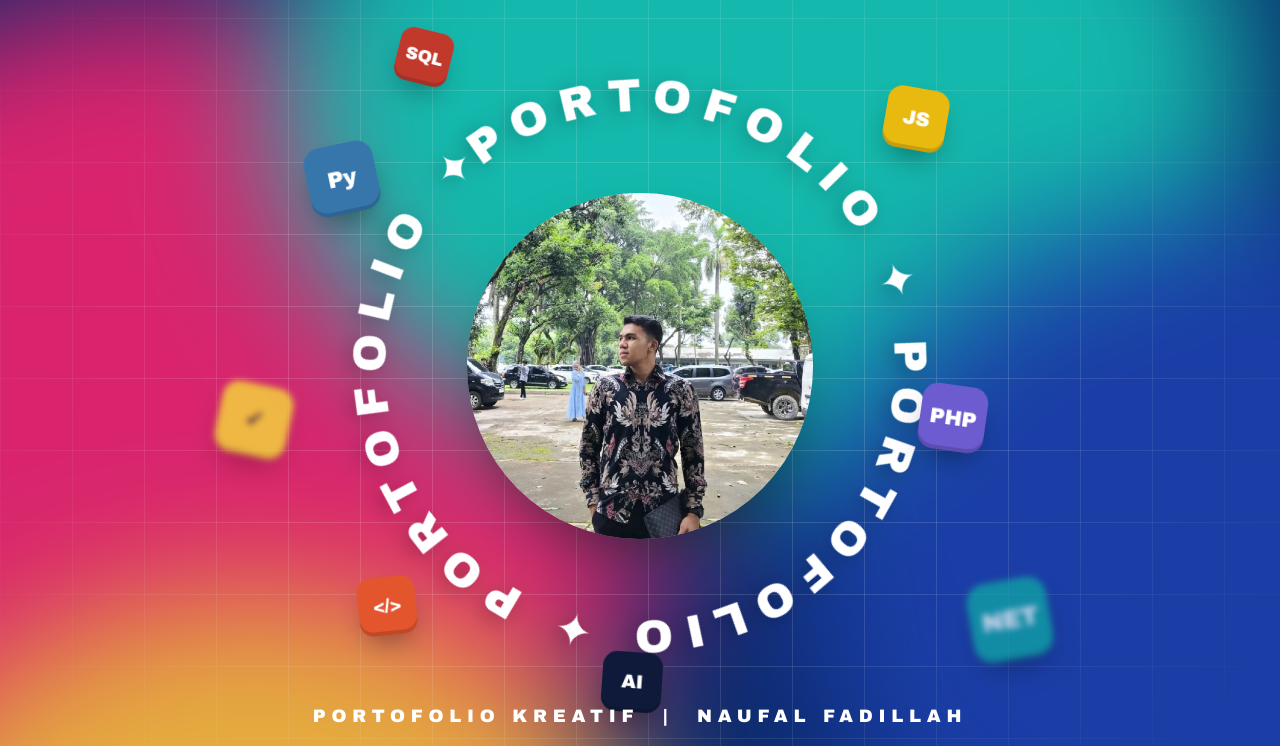
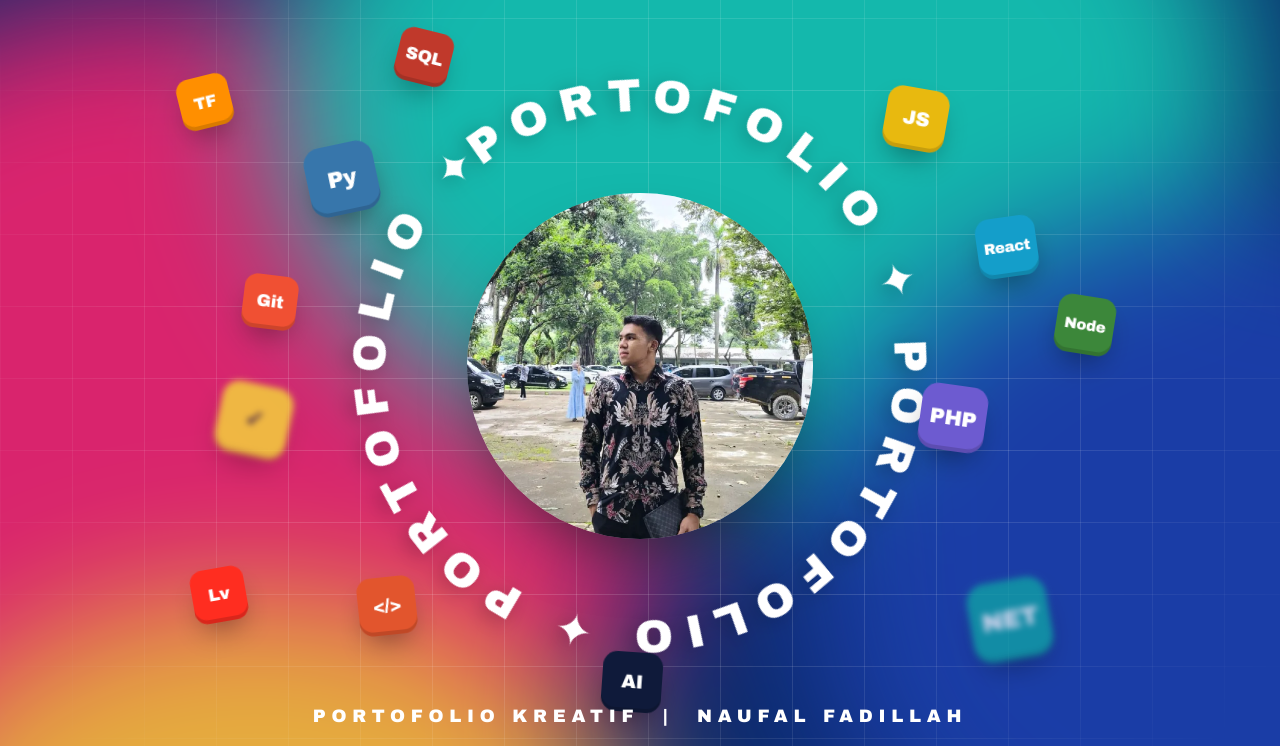
Before and after one commit to naufalfadillahh/portfolio, a plain HTML site: page index.html in a window 1280 px wide. Shown: the part 54-800 px from the top of the page. Drawn offline with Linux system fonts and the light colour scheme; animation ran at ten frames a second; a web font is replaced by a local one.

Commit message:
Hero: tambah ikon React, Node.js, Laravel, Git, dan TensorFlow

```diff
--- a/index.html
+++ b/index.html
@@ -573,6 +573,11 @@ tr.dt p{margin:0 0 6px}
       <span class="tile hide-sm" data-d="20" style="--i:6;--bg:#C0392B;--s:54px;left:12%;top:-2%;--r:14deg"><span class="tt">Oracle Database</span>SQL</span>
       <span class="tile far hide-sm" data-d="40" style="--i:7;--bg:#0EA5A4;--s:80px;right:-14%;bottom:4%;--r:-10deg"><span class="tt">Jaringan Cisco</span>NET</span>
       <span class="tile far hide-sm" data-d="40" style="--i:8;--bg:#F7E733;--s:72px;left:-16%;top:52%;--r:12deg;color:#0F1A3A"><span class="tt">BNSP Programmer</span>✓</span>
+      <span class="tile hide-sm" data-d="24" style="--i:9;--bg:#149ECA;--s:60px;right:-12%;top:27%;--r:-8deg;font-size:15px"><span class="tt">React</span>React</span>
+      <span class="tile hide-sm" data-d="16" style="--i:10;--bg:#3C873A;--s:58px;right:-24%;top:40%;--r:9deg;font-size:15px"><span class="tt">Node.js &amp; Express</span>Node</span>
+      <span class="tile hide-sm" data-d="28" style="--i:11;--bg:#FF2D20;--s:54px;left:-20%;bottom:10%;--r:-10deg"><span class="tt">Laravel</span>Lv</span>
+      <span class="tile hide-sm" data-d="20" style="--i:12;--bg:#F05033;--s:54px;left:-12%;top:35%;--r:7deg"><span class="tt">Git &amp; GitHub</span>Git</span>
+      <span class="tile hide-sm" data-d="32" style="--i:13;--bg:#FF8F00;--s:52px;left:-22%;top:4%;--r:-14deg"><span class="tt">TensorFlow</span>TF</span>
     </div>
     <div class="hero-foot">
       <div class="hero-tag">Portofolio Kreatif &nbsp;|&nbsp; Naufal Fadillah</div>
```
